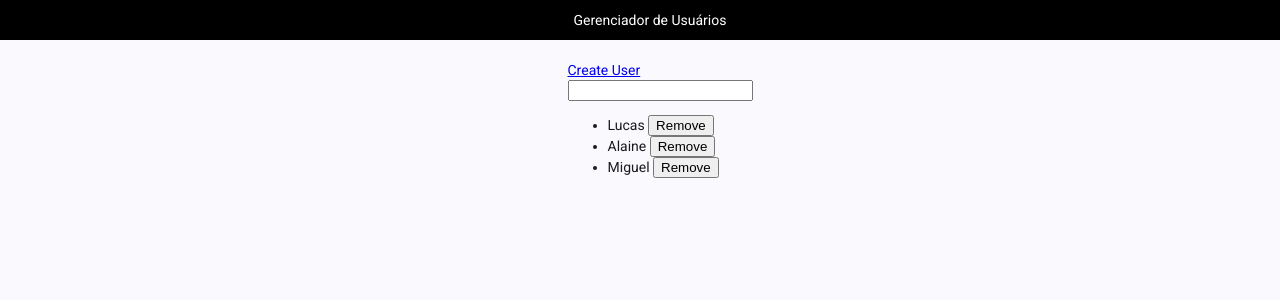
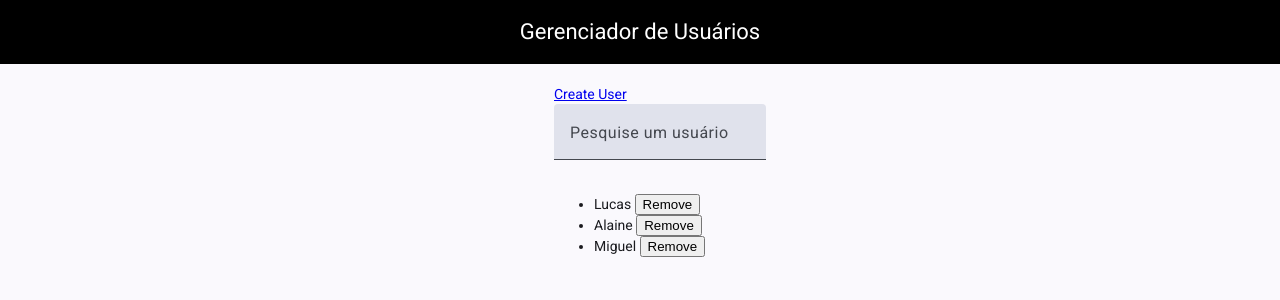
Before and after one commit to lucaspaixaodev/gerenciador-usuarios, an Angular app: page /list in a window 1280 px wide. Shown: the top 300 px of the page. Built offline with nearby package versions, Linux system fonts and the light colour scheme; data requests are answered from the project's data file.

Commit message:
Adicionado: toolbar do cabeçalho com estilo do Angular Material e refatoração do campo de busca para utilizar componentes do Angular Material

```diff
--- a/src/app/app.html
+++ b/src/app/app.html
@@ -1,6 +1,6 @@
-<header class="header">
-    <span>Gerenciador de Usuários</span>
-</header>
+<mat-toolbar class="toolbar">
+  <span>Gerenciador de Usuários</span>
+</mat-toolbar>
 
 <div class="container">
     <router-outlet></router-outlet>
--- a/src/app/app.scss
+++ b/src/app/app.scss
@@ -1,8 +1,4 @@
-.header {
-    width: 100%;
-    padding: 10px;
-    background-color: black;
-    color: white;
+.toolbar {
     display: flex;
     justify-content: center;
 }
--- a/src/app/app.ts
+++ b/src/app/app.ts
@@ -1,9 +1,10 @@
 import { Component } from '@angular/core';
+import { MatToolbarModule } from '@angular/material/toolbar';
 import { RouterLink, RouterOutlet } from '@angular/router';
 
 @Component({
   selector: 'app-root',
-  imports: [RouterOutlet],
+  imports: [RouterOutlet, MatToolbarModule],
   templateUrl: './app.html',
   styleUrl: './app.scss'
 })
--- a/src/app/features/list/components/search-input/search-input.html
+++ b/src/app/features/list/components/search-input/search-input.html
@@ -1 +1,4 @@
-<input type="text" [(ngModel)] = "search" />
+<mat-form-field>
+  <mat-label>Pesquise um usuário</mat-label>
+  <input matInput type="text" [(ngModel)] = "search">
+</mat-form-field>
--- a/src/app/features/list/components/search-input/search-input.ts
+++ b/src/app/features/list/components/search-input/search-input.ts
@@ -1,9 +1,11 @@
 import { Component, model } from '@angular/core';
 import { FormsModule } from '@angular/forms';
+import { MatFormFieldModule } from '@angular/material/form-field';
+import { MatInputModule } from '@angular/material/input';
 
 @Component({
   selector: 'app-search-input',
-  imports: [FormsModule],
+  imports: [FormsModule, MatFormFieldModule, MatInputModule],
   templateUrl: './search-input.html',
   styleUrl: './search-input.scss',
 })
--- /dev/null
+++ b/src/app/styles/theme/overrides/toolbar.scss
@@ -0,0 +1,8 @@
+@use '@angular/material' as mat;
+
+:root {
+  @include mat.toolbar-overrides((
+    container-background-color: black,
+    container-text-color: white,
+  ));
+}
--- a/src/styles.scss
+++ b/src/styles.scss
@@ -5,6 +5,7 @@
 // Learn more about theming and how to use it for your application's
 // custom components at https://material.angular.dev/guide/theming
 @use '@angular/material' as mat;
+@use './app/styles/theme/overrides/toolbar.scss';
 
 html {
   @include mat.theme((
```
